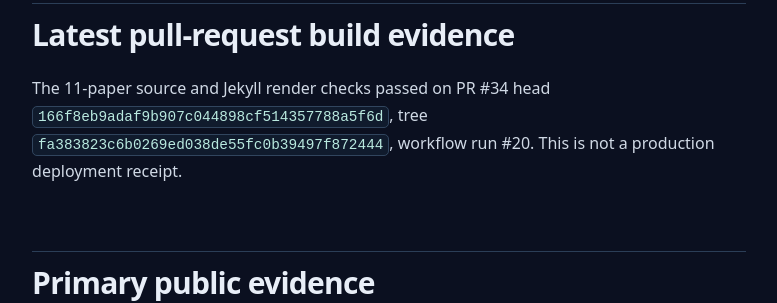
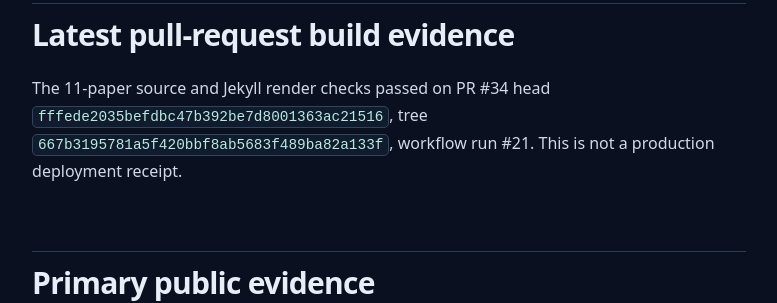
Before and after one commit to atto-lang/atto-lang.github.io, a Jekyll site: the page built from whitepapers/STATUS.md, in a window 1280 px wide and 900 px high, scrolled down 2160 px. Shown: the part 151-454 px from the top of the window, without its empty margins (251-1028 px from the left). Built offline with Jekyll 4.4.1, drawn with Linux system fonts in a browser that asks for light colours.

Commit message:
docs(whitepapers): sync status with final exact-head receipt

```diff
--- a/whitepapers/STATUS.md
+++ b/whitepapers/STATUS.md
@@ -48,7 +48,7 @@ All eleven technical papers now embed a source-controlled SVG architecture figur
 
 ## Latest pull-request build evidence
 
-The 11-paper source and Jekyll render checks passed on PR #34 head `166f8eb9adaf9b907c044898cf514357788a5f6d`, tree `fa383823c6b0269ed038de55fc0b39497f872444`, workflow run #20. This is not a production deployment receipt.
+The 11-paper source and Jekyll render checks passed on PR #34 head `fffede2035befdbc47b392be7d8001363ac21516`, tree `667b3195781a5f420bbf8ab5683f489ba82a133f`, workflow run #21. This is not a production deployment receipt.
 
 ## Primary public evidence
 
```
